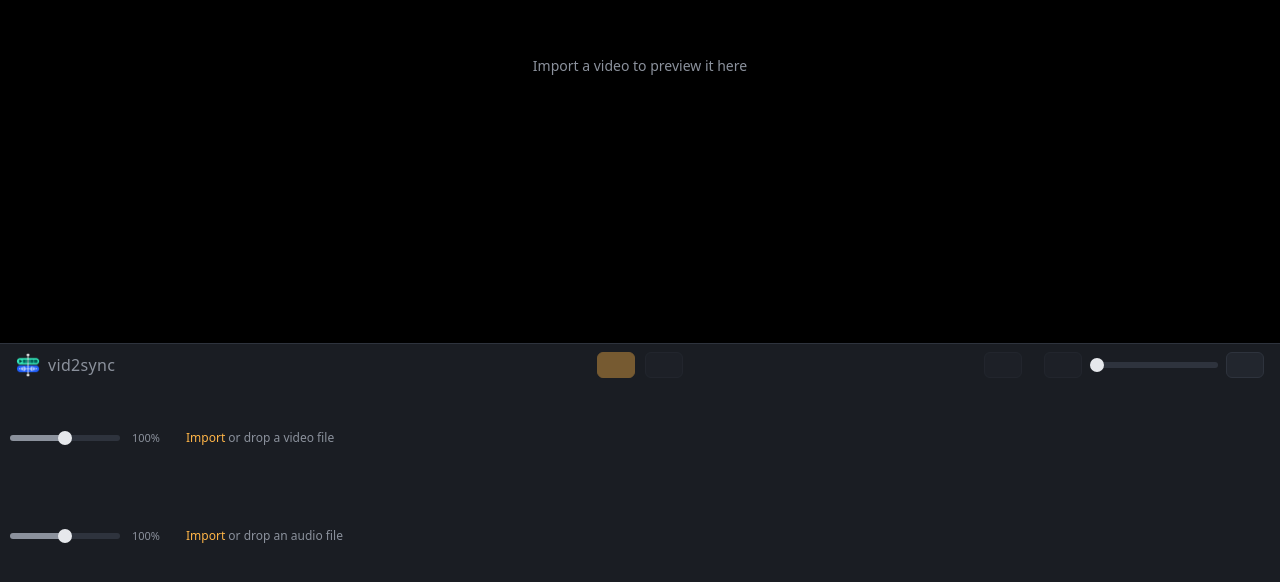
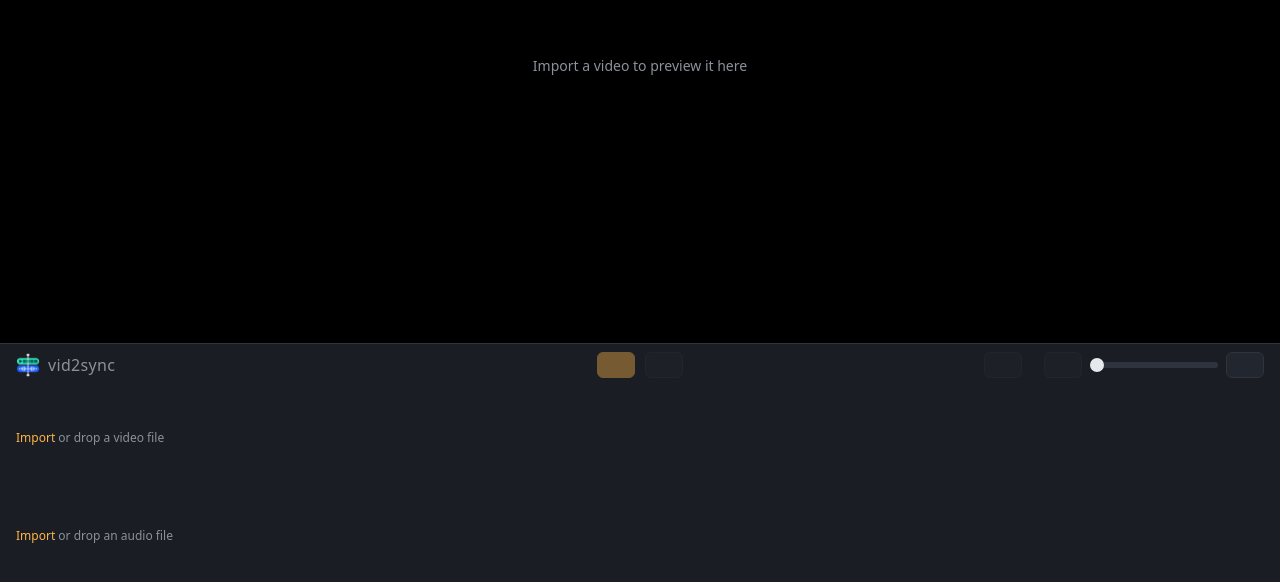
Before and after one commit to tu4mo/vid2sync, a React (Vite) app: page / in a window 1280 px wide. Shown: the part 212-794 px from the top of the page. Built offline with nearby package versions, Linux system fonts and the light colour scheme; some icons are missing; a web font is replaced by a local one.

Commit message:
Move the volume slider onto the clip and remove the track heads

```diff
--- a/src/App.tsx
+++ b/src/App.tsx
@@ -191,6 +191,10 @@ export default function App() {
 
   const toggleMute = useCallback((kind: TrackKind) => {
     setMuted((m) => ({ ...m, [kind]: !m[kind] }))
+  }, [])
+
+  const changeVolume = useCallback((kind: TrackKind, v: number) => {
+    setVolume((prev) => ({ ...prev, [kind]: v }))
   }, [])
 
   const removeClip = useCallback(
@@ -391,9 +395,7 @@ export default function App() {
               clips={clips}
               muted={muted}
               volume={volume}
-              onVolumeChange={(kind, v) =>
-                setVolume((prev) => ({ ...prev, [kind]: v }))
-              }
+              onVolumeChange={changeVolume}
               selected={selected}
               time={time}
               end={end}
--- a/src/panels/Timeline/ClipView.tsx
+++ b/src/panels/Timeline/ClipView.tsx
@@ -6,6 +6,7 @@ import {
 import { HugeiconsIcon } from '@hugeicons/react'
 import { memo } from 'react'
 
+import { Slider } from '../../components/Slider/Slider'
 import {
   clipFade,
   clipSpan,
@@ -85,6 +86,7 @@ type ClipViewProps = {
   pixelsPerSecond: number
   selected: boolean
   muted: boolean
+  volume: number
   onSelect: (kind: TrackKind) => void
   onOffsetChange: (kind: TrackKind, offset: number) => void
   /** Snaps a timeline time to nearby edges and the playhead. */
@@ -97,6 +99,7 @@ type ClipViewProps = {
     span: FadeSpan,
   ) => void
   onToggleMute: (kind: TrackKind) => void
+  onVolumeChange: (kind: TrackKind, volume: number) => void
   onRemove: (kind: TrackKind) => void
 }
 
@@ -106,6 +109,7 @@ export const ClipView = memo(function ClipView({
   pixelsPerSecond,
   selected,
   muted,
+  volume,
   onSelect,
   onOffsetChange,
   snap,
@@ -113,6 +117,7 @@ export const ClipView = memo(function ClipView({
   onTrimReset,
   onFadeChange,
   onToggleMute,
+  onVolumeChange,
   onRemove,
 }: ClipViewProps) {
   const drag = useDrag(
@@ -133,6 +138,7 @@ export const ClipView = memo(function ClipView({
   const fade = clipFade(clip)
   const width = (span.end - span.start) * pixelsPerSecond
   const fileWidth = clip.duration * pixelsPerSecond
+  const percent = Math.round(volume * 100)
 
   return (
     <div
@@ -157,7 +163,7 @@ export const ClipView = memo(function ClipView({
           // Keep the buttons from dragging the clip (and capturing the pointer, which eats the click).
           onPointerDown={(e) => e.stopPropagation()}
         >
-          <div className="pointer-events-none h-4.5 min-w-0 truncate rounded bg-black/60 px-1.5 text-2xs leading-4.5">
+          <div className="pointer-events-none h-4.5 shrink-0 rounded bg-black/60 px-1.5 text-2xs leading-4.5">
             {LABELS[kind]}
           </div>
           <ClipButton
@@ -180,6 +186,23 @@ export const ClipView = memo(function ClipView({
           >
             <HugeiconsIcon icon={Delete02Icon} size={12} />
           </ClipButton>
+          <div className="flex h-4.5 shrink-0 items-center gap-1 rounded bg-black/60 px-1.5">
+            <Slider
+              className="w-16"
+              aria-label="Volume"
+              min={0}
+              max={2}
+              step={0.01}
+              value={volume}
+              disabled={muted}
+              onChange={(e) => onVolumeChange(kind, Number(e.target.value))}
+              onDoubleClick={() => onVolumeChange(kind, 1)}
+              title={`Volume ${percent}% (double-click to reset)`}
+            />
+            <span className="w-[4ch] text-right text-2xs tabular-nums">
+              {percent}%
+            </span>
+          </div>
         </div>
         {clip.peaks ? (
           // The whole file's waveform, shifted so the trimmed part shows.
--- a/src/panels/Timeline/Timeline.tsx
+++ b/src/panels/Timeline/Timeline.tsx
@@ -21,7 +21,6 @@ import { ClipView } from './ClipView'
 import { ROWS } from './layout'
 import { Playhead } from './Playhead'
 import { SyncLane } from './SyncLane'
-import { TrackHead } from './TrackHead'
 import { useDrag } from './useDrag'
 
 const TAIL_SECONDS = 10
@@ -232,26 +231,7 @@ export function Timeline({
   )
 
   return (
-    <div className="grid min-h-0 flex-1 grid-cols-[170px_minmax(0,1fr)] bg-panel">
-      <div
-        className="grid grid-cols-[minmax(0,1fr)]"
-        style={{ gridTemplateRows: ROWS }}
-      >
-        <div />
-        {TRACK_KINDS.map((kind) => (
-          <Fragment key={kind}>
-            <TrackHead
-              kind={kind}
-              muted={muted[kind]}
-              volume={volume[kind]}
-              onVolumeChange={(v) => onVolumeChange(kind, v)}
-            />
-            {kind === 'video' && <div />}
-          </Fragment>
-        ))}
-        <div />
-      </div>
-
+    <div className="grid min-h-0 flex-1 grid-cols-[minmax(0,1fr)] bg-panel">
       <div
         className="overflow-x-auto overflow-y-hidden"
         ref={scrollRef}
@@ -281,6 +261,7 @@ export function Timeline({
                       pixelsPerSecond={pixelsPerSecond}
                       selected={selected === kind}
                       muted={muted[kind]}
+                      volume={volume[kind]}
                       onSelect={onSelect}
                       onOffsetChange={onOffsetChange}
                       snap={snap}
@@ -288,6 +269,7 @@ export function Timeline({
                       onTrimReset={onTrimReset}
                       onFadeChange={onFadeChange}
                       onToggleMute={onToggleMute}
+                      onVolumeChange={onVolumeChange}
                       onRemove={onRemove}
                     />
                   ) : (
--- a/src/panels/Timeline/TrackHead.tsx
+++ /dev/null
@@ -1,37 +0,0 @@
-import { Slider } from '../../components/Slider/Slider'
-import type { TrackKind } from '../../lib/media'
-
-type Props = {
-  kind: TrackKind
-  muted: boolean
-  volume: number
-  onVolumeChange: (volume: number) => void
-}
-
-export function TrackHead({ kind, muted, volume, onVolumeChange }: Props) {
-  const percent = Math.round(volume * 100)
-  return (
-    <div
-      className="flex flex-col justify-center gap-[3px] px-2.5"
-      data-track={kind}
-      data-testid={`head-${kind}`}
-    >
-      <div className="flex items-center gap-1.5">
-        <Slider
-          className="min-w-0 flex-1"
-          min={0}
-          max={2}
-          step={0.01}
-          value={volume}
-          disabled={muted}
-          onChange={(e) => onVolumeChange(Number(e.target.value))}
-          onDoubleClick={() => onVolumeChange(1)}
-          title={`Volume ${percent}% (double-click to reset)`}
-        />
-        <span className="w-[34px] text-right text-2xs text-dim tabular-nums">
-          {percent}%
-        </span>
-      </div>
-    </div>
-  )
-}
--- a/src/panels/Timeline/layout.ts
+++ b/src/panels/Timeline/layout.ts
@@ -1,4 +1,3 @@
-// Shared by the track heads and the lanes, so the two columns line up.
 /** Empty room above and below the lanes, to scrub the playhead in. */
 export const SCRUB_STRIP_HEIGHT = 16
 export const SYNC_LANE_HEIGHT = 26
```
Also changed, not shown: 1 other file (tests, documents, lock files or other folders).
